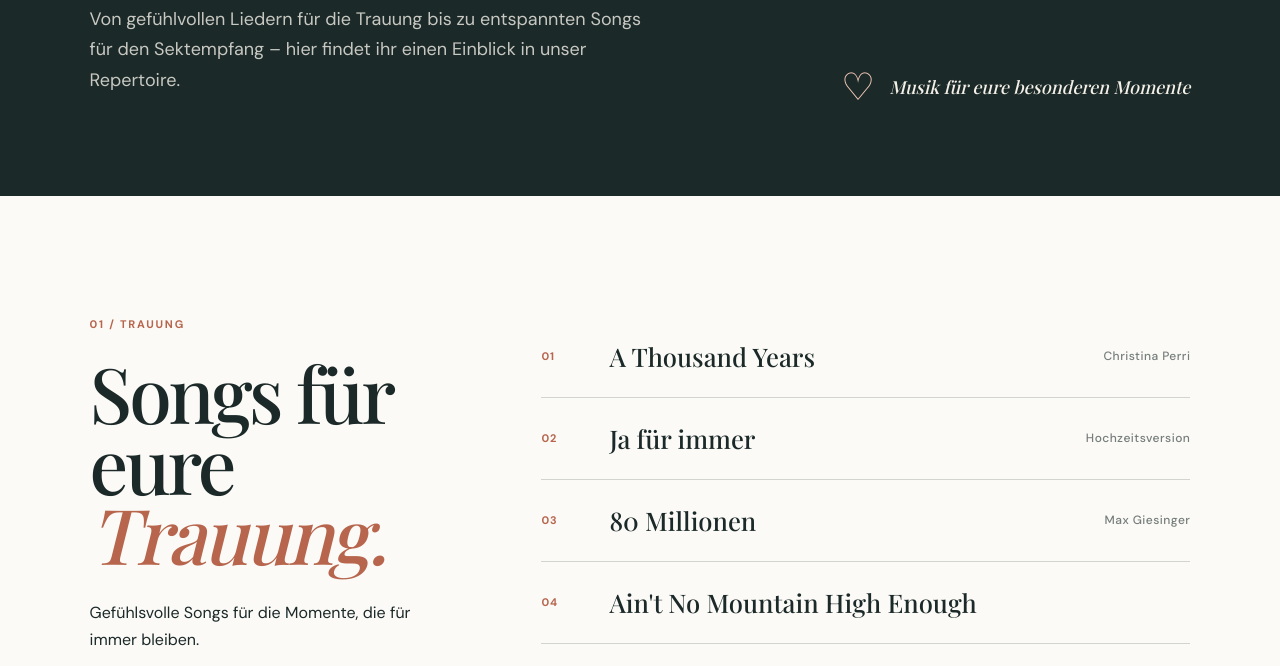
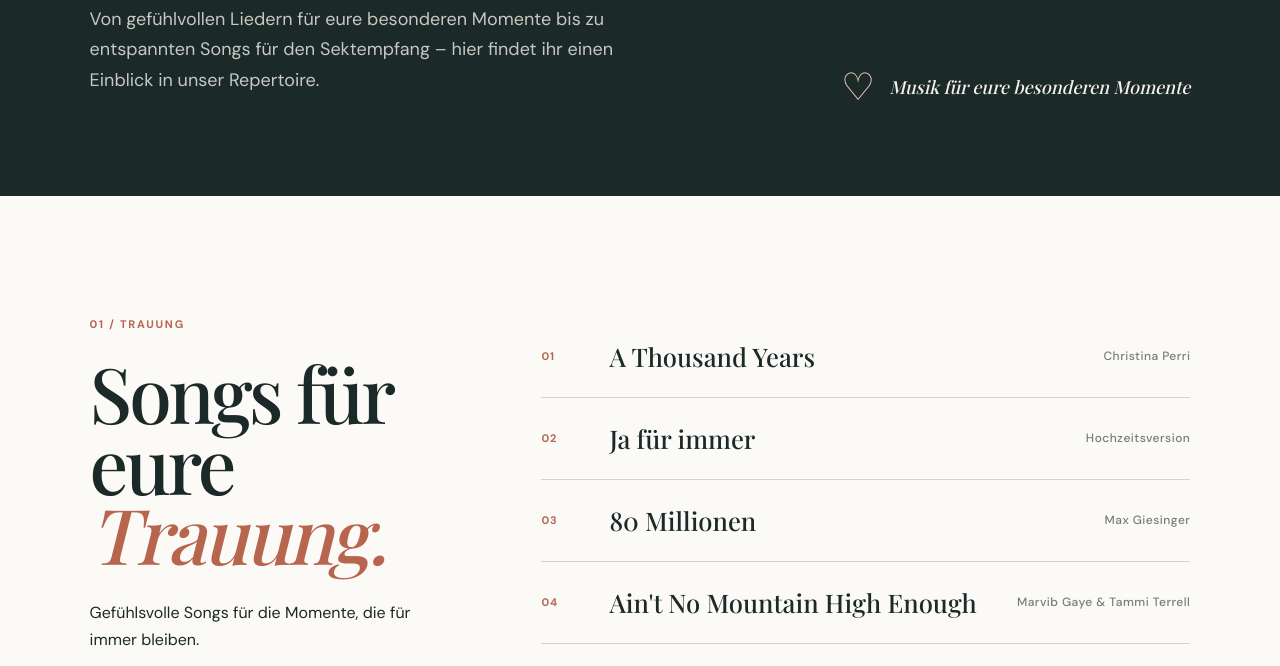
Before and after one commit to zp6k9nd64w-cpu/Schwesterherz, a plain HTML site: page Setlist.html in a window 1280 px wide. Shown: the part 583-1249 px from the top of the page. Drawn offline with nearby package versions, Linux system fonts and the light colour scheme.

Commit message:
Website aktualisiert

```diff
--- a/Setlist.html
+++ b/Setlist.html
@@ -173,7 +173,7 @@
             </h1>
 
             <p class="setlist-intro">
-                Von gefühlvollen Liedern für die Trauung
+                Von gefühlvollen Liedern für eure besonderen Momente
                 bis zu entspannten Songs für den Sektempfang –
                 hier findet ihr einen Einblick in unser Repertoire.
             </p>
@@ -240,6 +240,7 @@
 
                     <li>
                         <span class="song-title">Ain't No Mountain High Enough</span>
+                        <span class="song-artist">Marvib Gaye & Tammi Terrell</span>
                     </li>
 
                     <li>
@@ -254,6 +255,7 @@
 
                     <li>
                         <span class="song-title">Märchen schreibt die Zeit</span>
+                        <span class="song-artist">Die schöne und das Biest</span>
                     </li>
 
                     <li>
@@ -273,6 +275,7 @@
 
                     <li>
                         <span class="song-title">Dir gehört mein Herz</span>
+                        <span class="song-artist">Phil Collins</span>
                     </li>
 
                     <li>
@@ -528,6 +531,21 @@
                         <span class="song-artist">Bobby Hebb</span>
                     </li>
 
+                    <li>
+                        <span class="song-title">Lean on Me</span>
+                        <span class="song-artist">Bill Withers</span>
+                    </li>
+
+                    <li>
+                        <span class="song-title">I´m Like a Bird</span>
+                        <span class="song-artist">Nelly Furtado</span>
+                    </li>
+
+                    <li>
+                        <span class="song-title">Let it Rain</span>
+                        <span class="song-artist">Amanda Marshall</span>
+                    </li>
+
                 </ol>
 
             </div>
--- a/setlist.css
+++ b/setlist.css
@@ -1380,43 +1380,48 @@ a {
     letter-spacing: 0.08em;
 }
 
-
-/* Kleiner Pfeil beim Darüberfahren */
-
-.song-list li::after {
-    content: "→";
-
-    position: absolute;
-
-    right: 0;
-
+.song-list li {
+    position: relative;
+
+    display: grid;
+
+    grid-template-columns:
+        50px
+        minmax(0, 1fr)
+        minmax(120px, auto);
+
+    align-items: center;
+
+    gap: 18px;
+
+    min-height: 82px;
+
+    padding: 18px 0;
+
+    border-bottom: 1px solid var(--line);
+
+    counter-increment: song;
+
+    transition:
+        transform 0.25s ease,
+        opacity 0.25s ease;
+}
+
+
+/* Song beim Darüberfahren hervorheben */
+
+.song-list li:hover {
+    transform: scale(1.025);
+
+    z-index: 2;
+}
+
+
+/* Songtitel etwas stärker hervorheben */
+
+.song-list li:hover .song-title {
     color: var(--rust);
-
-    font-size: 18px;
-
-    opacity: 0;
-
-    transform: translateX(-10px);
-
-    transition:
-        opacity 0.25s ease,
-        transform 0.25s ease;
-}
-
-
-/* Hover-Effekt */
-
-.song-list li:hover {
-    padding-left: 10px;
-    padding-right: 35px;
-}
-
-.song-list li:hover::after {
-    opacity: 1;
-
-    transform: translateX(0);
-}
-
+}
 
 /* Songtitel */
 
```
